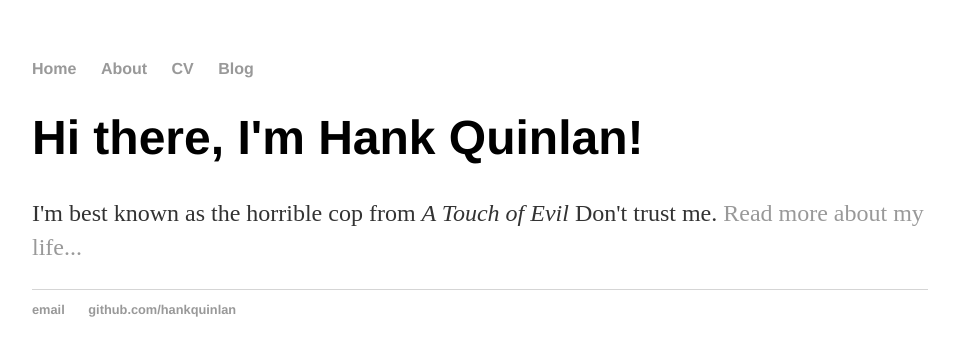
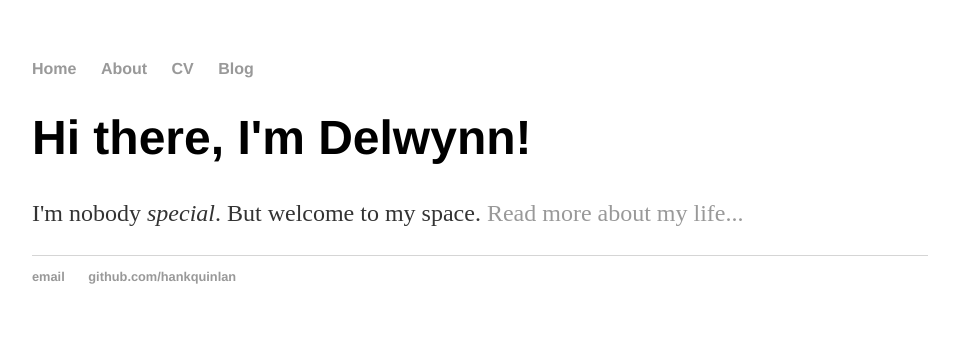
Before and after one commit to delwynnlee/delwynnlee.github.io, a Jekyll site: the page built from index.html, in a window 1280 px wide. Shown: the top 356 px of the page, without its empty margins (160-1119 px from the left). Built offline with Jekyll 4.4.1, drawn with Linux system fonts in a browser that asks for light colours.

Commit message:
Update index.html

```diff
--- a/index.html
+++ b/index.html
@@ -1,8 +1,8 @@
 ---
 layout: default
-title: Hank Quinlan, Horrible Cop
+title: First blog with GitHub Pages and Jekyll
 ---
 <div class="blurb">
-	<h1>Hi there, I'm Hank Quinlan!</h1>
-	<p>I'm best known as the horrible cop from <em>A Touch of Evil</em> Don't trust me. <a href="/about">Read more about my life...</a></p>
+	<h1>Hi there, I'm Delwynn!</h1>
+	<p>I'm nobody <em>special</em>. But welcome to my space. <a href="/about">Read more about my life...</a></p>
 </div><!-- /.blurb -->
```
